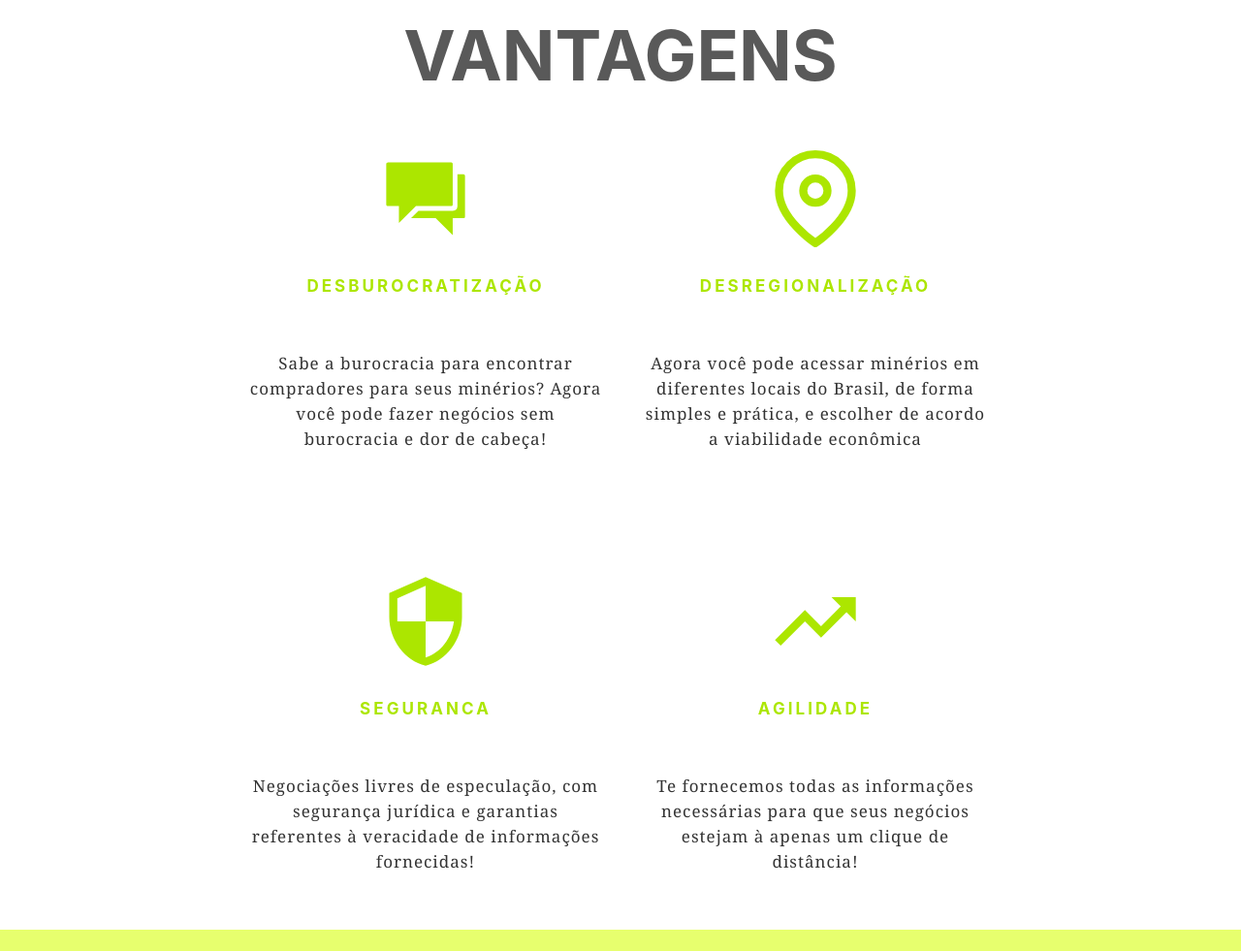
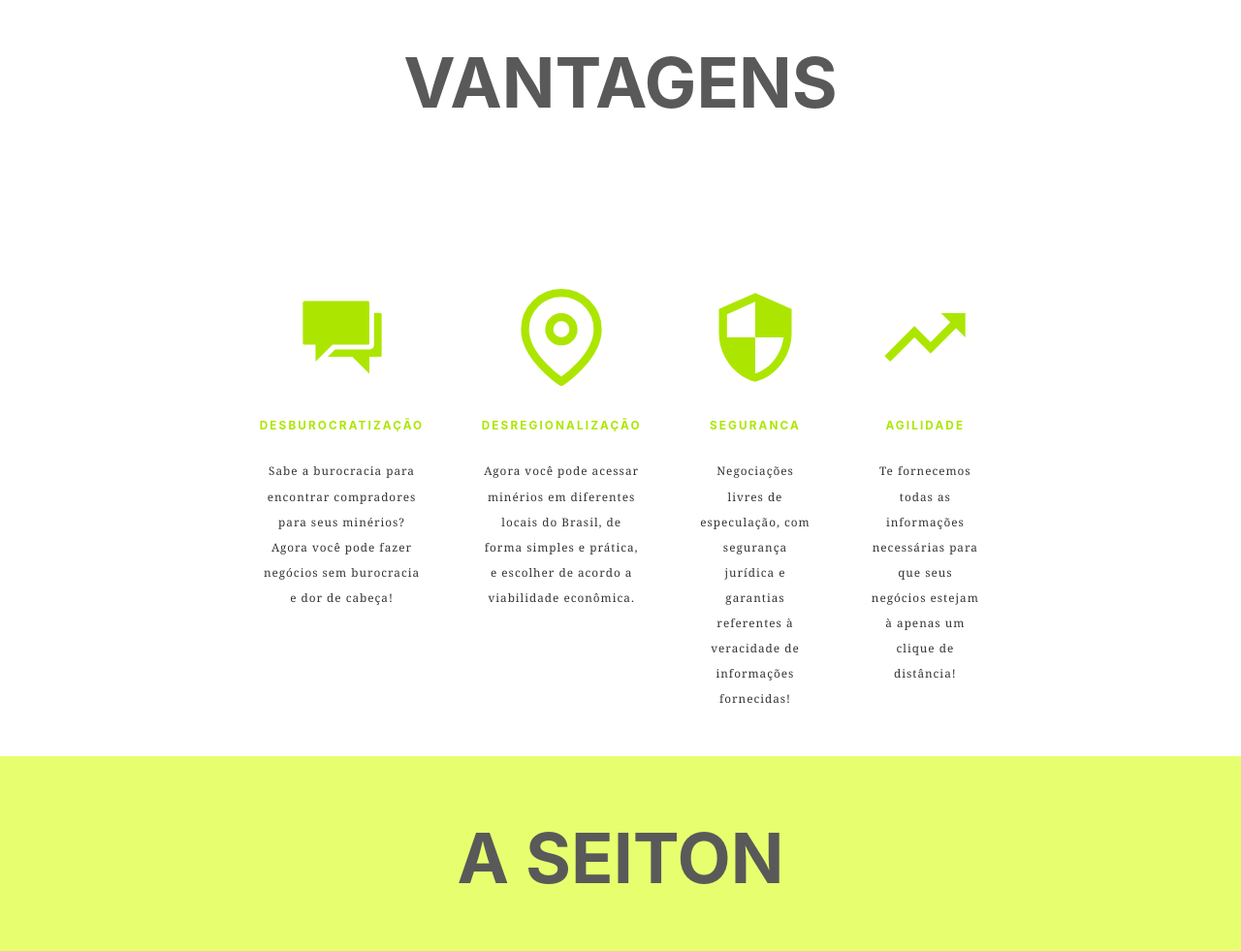
Before and after one commit to Seiton-Brasil/web-page, a Gatsby site: page / in a window 1280 px wide. Shown: the part 820-1801 px from the top of the page at 97% size. Built offline with nearby package versions, Linux system fonts and the light colour scheme; Gatsby itself is replaced by a stand-in of ours.

Commit message:
General adjustments

```diff
--- a/src/components/CardBenefits/styles.js
+++ b/src/components/CardBenefits/styles.js
@@ -1,11 +1,13 @@
 import styled from "styled-components"
 
 export const Wrapper = styled.div`
+  max-width: 350px;
   height: 400px;
   display: flex;
   flex-direction: column;
-  justify-content: space-evenly;
+  justify-content: flex-start;
   align-items: center;
+  margin: 0 1em;
 `
 
 export const Title = styled.h3`
@@ -25,4 +27,5 @@
 export const IconWrapper = styled.div`
   color: ${props => props.color};
   font-size: 100px;
+  margin-bottom: 0.35em;
 `
--- a/src/components/CardContact/styles.js
+++ b/src/components/CardContact/styles.js
@@ -8,11 +8,16 @@
   border-top: 0.4em solid #797979;
 
   @media (max-width: 1650px) {
-    border-top: 0;
+    /* width: 95%;
+    display: flex;
+    flex-direction: column;
+    justify-content: flex-start;
+    align-items: flex-start; */
+    border-top: 0.159em solid #797979;
   }
 
   @media (max-width: 900px) {
-    width: 100%;
+    width: 95%;
     display: flex;
     flex-direction: column;
     justify-content: center;
@@ -30,17 +35,8 @@
   justify-content: flex-start;
   align-items: center;
 
-  @media (max-width: 1650px) {
-    justify-content: center;
-  }
-
-  @media (max-width: 900px) {
-    justify-content: center;
+  @media (max-width: 1024px) {
     display: none;
-  }
-
-  @media (max-width: 450px) {
-    justify-content: center;
   }
 `
 export const ItemsWrapper = styled.div`
@@ -51,13 +47,7 @@
   justify-content: flex-start;
   align-items: flex-start;
 
-  @media (max-width: 1650px) {
-    align-items: center;
-    margin: 1em 0 0 0;
-    text-align: center;
-  }
-
-  @media (max-width: 900px) {
+  @media (max-width: 1024px) {
     align-items: center;
     margin: 1.5em 0;
     text-align: center;
@@ -69,16 +59,11 @@
   color: #797979;
   text-transform: uppercase;
   margin-top: 15%;
-
-  /* @media (max-width: 450px) {
-    font-size: 1em;
-  } */
 `
 export const ItemsLink = styled(AnchorLink)`
   font-size: 1em;
   font-weight: bold;
   color: #797979;
-  margin-bottom: 0.1em;
   transition: all 200ms;
   cursor: pointer;
   text-decoration: none;
--- a/src/pages/index.js
+++ b/src/pages/index.js
@@ -23,7 +23,6 @@
     Mansueth,
     Gabriel,
     Leandro,
-    Daniel,
   } = useStaticQuery(graphql`
     query {
       background: file(relativePath: { eq: "background-image.webp" }) {
@@ -96,13 +95,6 @@
           }
         }
       }
-      Daniel: file(relativePath: { eq: "Daniel.jpeg" }) {
-        childImageSharp {
-          fluid(maxWidth: 200) {
-            ...GatsbyImageSharpFluid
-          }
-        }
-      }
     }
   `)
 
@@ -110,7 +102,7 @@
     desburocratização:
       "Sabe a burocracia para encontrar compradores para seus minérios? Agora você pode fazer negócios sem burocracia e dor de cabeça!",
     desregionalização:
-      "Agora você pode acessar minérios em diferentes locais do Brasil, de forma simples e prática, e escolher de acordo a viabilidade econômica",
+      "Agora você pode acessar minérios em diferentes locais do Brasil, de forma simples e prática, e escolher de acordo a viabilidade econômica.",
     seguranca:
       "Negociações livres de especulação, com segurança jurídica e garantias referentes à veracidade de informações fornecidas!",
     agilidade:
@@ -118,7 +110,7 @@
     historia:
       "Somos uma startup criada por intermediários de vendas do setor mineral e desenvolvida por um time incrível! Em nossa trilha de desenvolvimento, encontramos suporte no programa de pré aceleração Agita Warm Up Serra Geral e em nosso parceiro FAVAG.",
     visao:
-      "Pretendemos ser referência em transações de minérios rápidas, práticas e seguras em todo o mundo",
+      "Pretendemos ser referência em transações de minérios rápidas, práticas e seguras em todo o mundo.",
     tecnologia:
       "Trabalhamos com tecnologias que estão em alta no mercado e que são utilizadas por grandes empresas!",
   }
@@ -148,7 +140,7 @@
                 <S.Button href="#benefits">Vantagens</S.Button>
                 <S.Button href="#about">Sobre nós</S.Button>
                 <S.Button href="#parterns">Parceiros</S.Button>
-                <S.Button href="#contact">Contato</S.Button>
+                {/* <S.Button href="#contact">Contato</S.Button> */}
                 <S.Button href="#demo">Demo</S.Button>
               </S.ButtonsWrapper>
               <S.MenuWrapper>
@@ -192,12 +184,12 @@
                 >
                   Parceiros
                 </S.Button>
-                <S.Button
+                {/* <S.Button
                   onClick={() => setIsMenuVisible(!isMenuVisible)}
                   href="#contact"
                 >
                   Contato
-                </S.Button>
+                </S.Button> */}
                 <S.Button
                   onClick={() => setIsMenuVisible(!isMenuVisible)}
                   href="#demo"
@@ -329,7 +321,7 @@
               Image={Mansueth.childImageSharp.fluid}
               name="Mansueth Veloso"
               occupation="conselheiro"
-              link="https://www.linkedin.com/company/seiton-brasil/"
+              link="https://www.linkedin.com/in/mansueth-veloso-054919124"
             />
             <CardTeam
               Image={Leandro.childImageSharp.fluid}
@@ -341,13 +333,7 @@
               Image={Gabriel.childImageSharp.fluid}
               name="Gabriel Aguiar"
               occupation="superintendente jurídico"
-              link="https://www.linkedin.com/company/seiton-brasil/"
-            />
-            <CardTeam
-              Image={Daniel.childImageSharp.fluid}
-              name="Daniel Carvalho"
-              occupation="gestão de clientes"
-              link="https://www.linkedin.com/company/seiton-brasil/"
+              link="https://www.linkedin.com/in/gabriel-aguiar-706894190"
             />
           </S.BenefitsWrapper>
         </S.WrapperItems>
@@ -393,11 +379,6 @@
     detail: "Parceiros",
     link: "#parterns",
   },
-  {
-    id: 5,
-    detail: "Contato",
-    link: "#",
-  },
 ]
 
 const contacts = [
--- a/src/styles/styles.js
+++ b/src/styles/styles.js
@@ -14,15 +14,15 @@
   justify-content: center;
   align-items: center;
   background-color: ${primaryBackground};
-  font-size: 14px;
+  font-size: 16px;
 
-  @media (max-width: 1650px) {
-    height: 100%;
+  @media (max-width: 1440px) {
     font-size: 12px;
   }
 
-  @media (max-width: 900px) {
+  @media (max-width: 1024px) {
     font-size: 10px;
+    height: 100%;
   }
 
   @media (max-width: 450px) {
@@ -64,6 +64,8 @@
   position: relative;
 
   @media (max-width: 900px) {
+    height: 40vh;
+    flex-direction: column;
     justify-content: center;
   }
 `
@@ -76,12 +78,20 @@
   align-items: center;
   border-radius: 50%;
   background-color: ${props => props.color};
+
+  @media (max-width: 1024px) {
+    width: 110px;
+    height: 110px;
+  }
 `
 
 export const LogoWrapperFooter = styled(LogoWrapper)`
-  @media (max-width: 900px) {
+  @media (max-width: 1024px) {
+    width: 70%;
+  }
+
+  @media (max-width: 768px) {
     width: 100%;
-    background-color: transparent;
   }
 `
 
@@ -116,12 +126,10 @@
 
 export const MenuWrapper = styled.div`
   display: none;
+  margin-top: 10px;
 
   @media (max-width: 900px) {
     display: block;
-    position: absolute;
-    right: 0;
-    bottom: 0;
   }
 `
 
@@ -180,33 +188,31 @@
   grid-gap: 2rem;
   align-items: center;
 
-  @media (max-width: 1650px) {
-    height: 100%;
-    grid-template-columns: repeat(2, 1fr);
-    font-size: 17px;
+  @media (max-width: 1440px) {
+    font-size: 0.98em;
   }
 
-  @media (max-width: 900px) {
+  @media (max-width: 1024px) {
     height: 100%;
-    grid-template-columns: 1fr;
     grid-gap: 0;
-    font-size: 16px;
+    grid-template-columns: repeat(2, 1fr);
   }
 
   @media (max-width: 450px) {
-    font-size: 14px;
+    grid-template-columns: 1fr;
+    font-size: 2em;
   }
 `
 
 export const BenefitsWrapperFooter = styled(BenefitsWrapper)`
-  @media (max-width: 1650px) {
+  /* @media (max-width: 1650px) {
     height: 100%;
     grid-template-columns: repeat(2, 1fr);
     font-size: 17px;
   }
   @media (max-width: 900px) {
     grid-template-columns: 1fr;
-  }
+  } */
 `
 
 export const Title = styled.h1`
```
Also changed, not shown: src/images/Daniel.jpeg (deleted).
